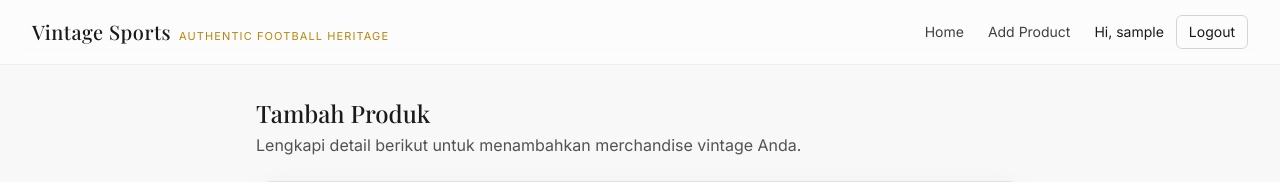
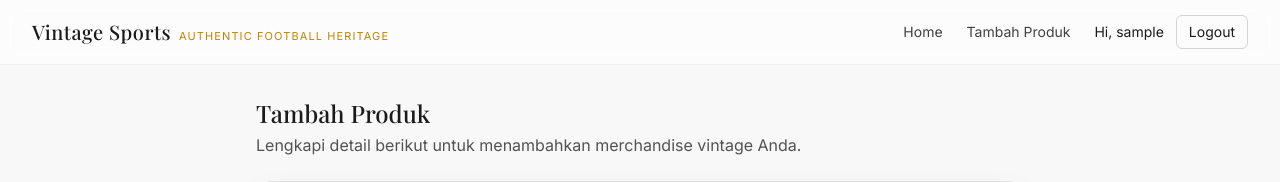
Before and after one commit to susshikan/football-shop, a Django app: page /create-product/ in a window 1280 px wide. Shown: the top 182 px of the page. Run offline with Django 5.2, Linux system fonts and the light colour scheme; the visitor is signed in with stand-in values (Sample User, id 1); some libraries are stand-ins or nearby versions.

Commit message:
TUGAS5: Consistent Update

```diff
--- a/templates/navbar.html
+++ b/templates/navbar.html
@@ -11,7 +11,7 @@
         <a href="/" class="text-neutral-700 hover:text-ink">Home</a>
         {% if user.is_authenticated %}
           <a href="{% url 'main:create_product' %}"
-             class="text-neutral-700 hover:text-ink">Add Product</a>
+             class="text-neutral-700 hover:text-ink">Tambah Produk</a>
         {% endif %}
       </div>
 
@@ -53,7 +53,7 @@
       <div class="space-y-1">
         <a href="/" class="block text-neutral-700 hover:text-ink font-medium py-3 transition-colors">Home</a>
         {% if user.is_authenticated %}
-          <a href="{% url 'main:create_product' %}" class="block text-neutral-700 hover:text-ink font-medium py-3 transition-colors">Add Product</a>
+          <a href="{% url 'main:create_product' %}" class="block text-neutral-700 hover:text-ink font-medium py-3 transition-colors">Tambah Produk</a>
         {% endif %}
       </div>
 
```
